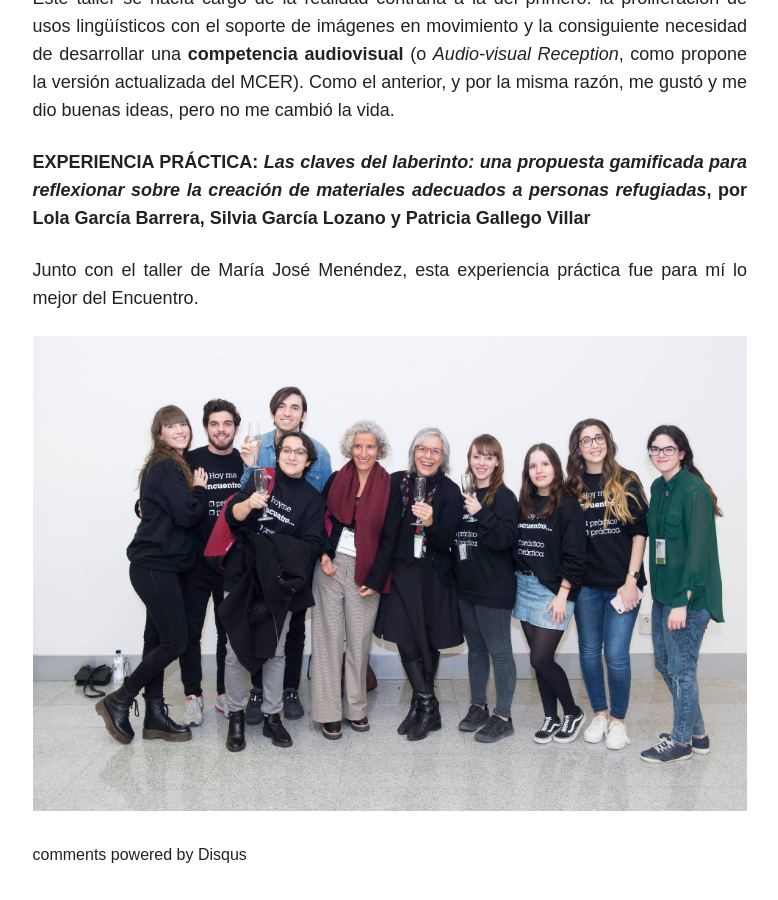
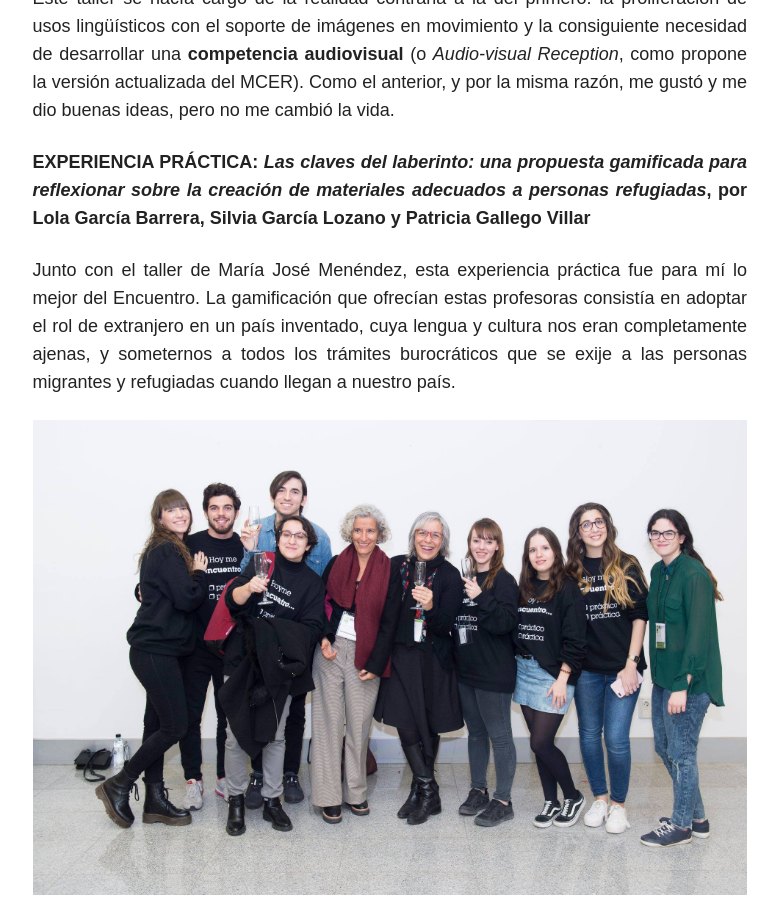
Before and after one commit to immalopez/immalopez.github.io, a Jekyll site: the page built from _posts/blog/2018-12-27-yo-una-joven-padawan.md, in a window 1280 px wide and 900 px high, scrolled down 4309 px. Shown: the whole window, without its empty margins (347-1125 px from the left). Built offline with Jekyll 4.4.1, drawn with Linux system fonts in a browser that asks for light colours; nearby versions of some CDN libraries; comment, search, counter and statistics services are not loaded.

Commit message:
Update 2018-12-27-yo-una-joven-padawan.md

```diff
--- a/_posts/blog/2018-12-27-yo-una-joven-padawan.md
+++ b/_posts/blog/2018-12-27-yo-una-joven-padawan.md
@@ -47,6 +47,6 @@ Este taller se hacía cargo de la realidad contraria a la del primero: la prolif
 
 **EXPERIENCIA PRÁCTICA: _Las claves del laberinto: una propuesta gamificada para reflexionar sobre la creación de materiales adecuados a personas refugiadas_, por Lola García Barrera, Silvia García Lozano y Patricia Gallego Villar**
 
-Junto con el taller de María José Menéndez, esta experiencia práctica fue para mí lo mejor del Encuentro.
+Junto con el taller de María José Menéndez, esta experiencia práctica fue para mí lo mejor del Encuentro. La gamificación que ofrecían estas profesoras consistía en adoptar el rol de extranjero en un país inventado, cuya lengua y cultura nos eran completamente ajenas, y someternos a todos los trámites burocráticos que se exije a las personas migrantes y refugiadas cuando llegan a nuestro país.
 
 ![Segunda foto grupal](/images/49643224_2075655185791249_7095390048639516672_o.jpg)
```
